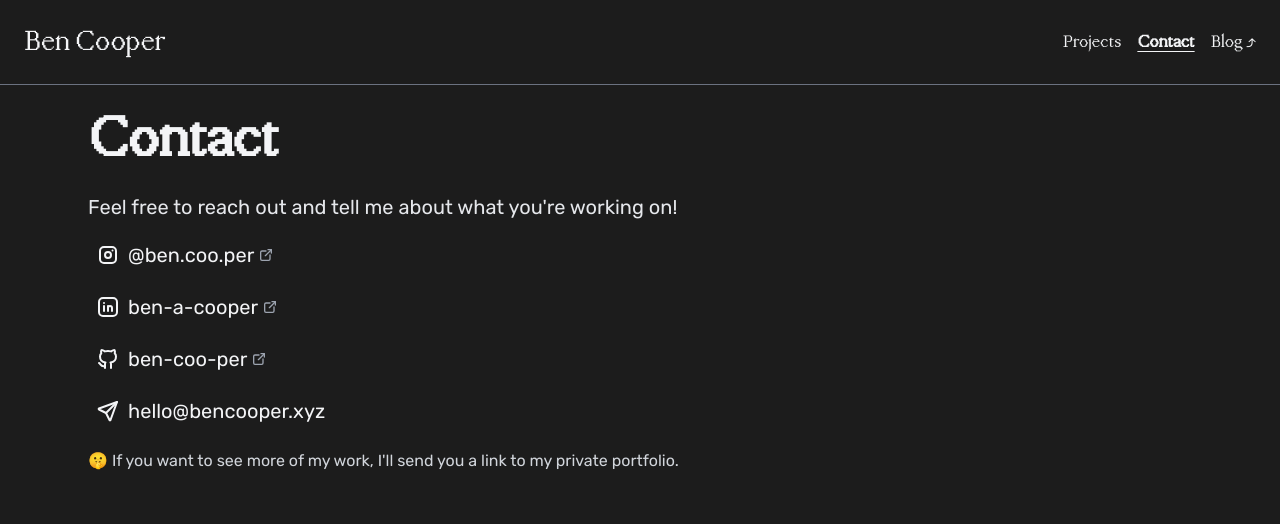
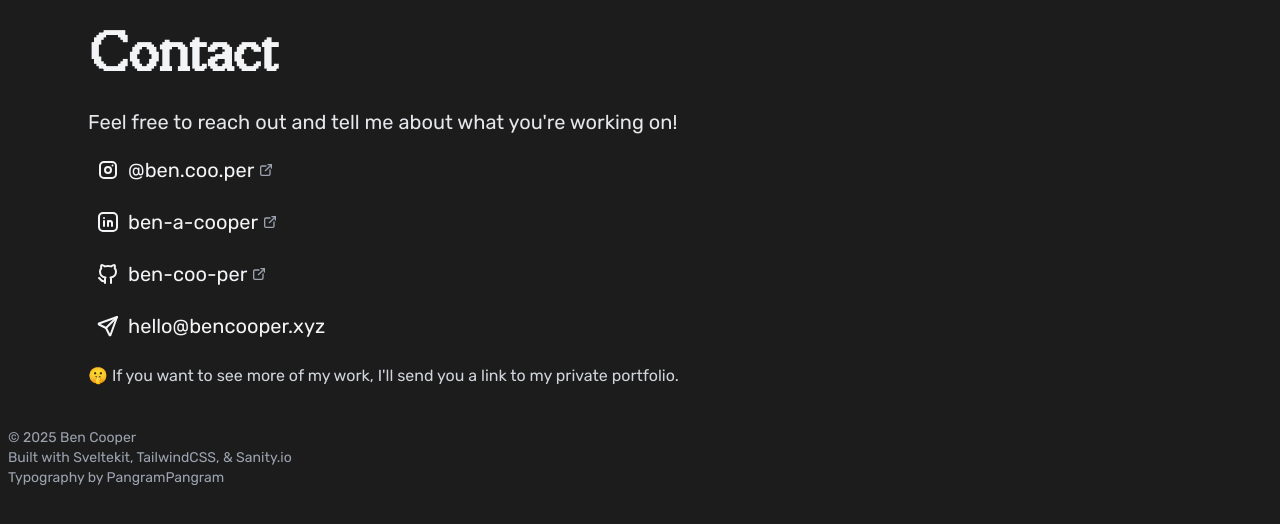
Before and after one commit to ben-coo-per/personal-website, a SvelteKit app: page /contact in a window 1280 px wide. Shown: the top 524 px of the page. Built offline with nearby package versions, Linux system fonts and the light colour scheme.

Commit message:
WIP started rearranging homepage

```diff
--- a/src/components/Header.svelte
+++ b/src/components/Header.svelte
@@ -24,7 +24,7 @@
 	</header>
 {:else}
 	<header
-		class="sticky top-0 inset-x-0 w-full bg-custom-black text-gray-100 font-display flex justify-between p-4 sm:p-6 border-b border-gray-500 z-50"
+		class="md:hidden sticky top-0 inset-x-0 w-full bg-custom-black text-gray-100 font-display flex justify-between p-4 sm:p-6 border-b border-gray-500 z-50"
 		in:fade|global
 	>
 		<a href="/" class="sm:hover:text-yellow-200">
--- a/src/routes/+layout.svelte
+++ b/src/routes/+layout.svelte
@@ -14,12 +14,10 @@
 	$: backHeader = $page.url.pathname.includes('/project/');
 </script>
 
-<div class="bg-custom-black h-screen">
-	<div class="mx-auto overflow-auto flex flex-col h-full">
-		<Header {backHeader} />
-		<main class="h-full container max-w-6xl mx-auto">
-			<slot />
-			<Footer />
-		</main>
-	</div>
+<Header {backHeader} />
+<div class="mx-auto overflow-auto flex flex-col">
+	<main class="h-full container max-w-6xl mx-auto">
+		<slot />
+	</main>
+	<Footer />
 </div>
--- a/src/routes/+page.svelte
+++ b/src/routes/+page.svelte
@@ -54,7 +54,9 @@
 </script>
 
 <div class="flex flex-col">
-	<div class="p-4 md:px-0 md:pt-20 h-5/6 flex flex-col justify-between">
+</div>
+
+{#snippet about(paragraphs)}
 <section class="text-gray-100 bg-custom-black" in:fade={{ duration: 350 }}>
 	<div class="container mx-auto relative">
 		<div class="mt-6 flex flex-col gap-3">
@@ -66,6 +68,10 @@
 		</div>
 	</div>
 </section>
+{/snippet}
+
+<div class="p-4 md:px-0 md:pt-20 h-5/6 flex flex-col justify-between">
+
 	<hr class="border-t border-gray-500" />
 	<h1 class="text-3xl py-16 md:text-5xl font-display font-bold text-white opacity-75 text-center">
 		{selectedDownArrow} Selected Projects {selectedDownArrow}
@@ -98,4 +104,3 @@
 		</div>
 	</div>
 </div>
-</div>
```
Lines whose indentation alone changed are shown as unchanged.
